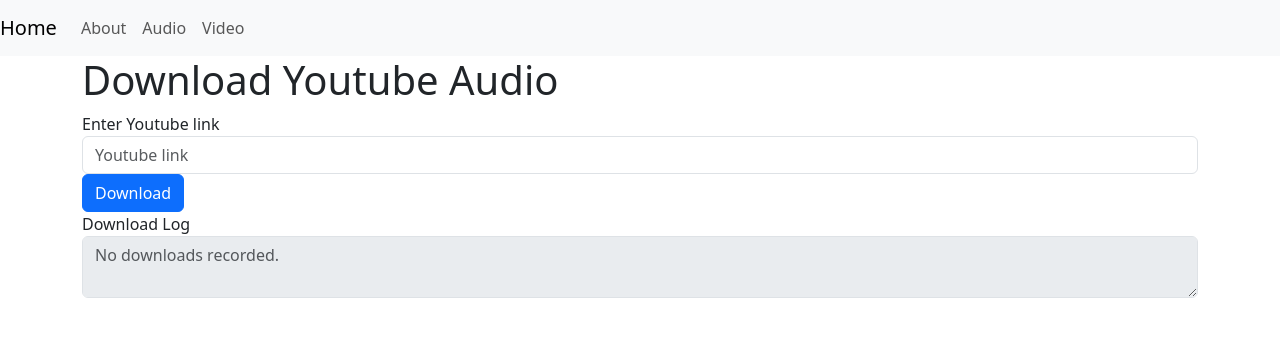
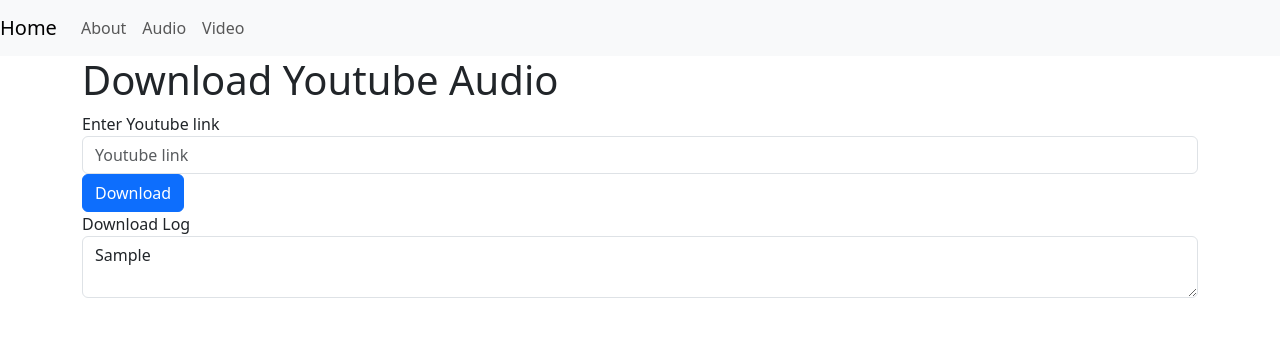
Before and after one commit to Andy-Nkumane/youtube-video-downloader, a Flask app: template templates/audio.html in a window 1280 px wide. Shown: the top 356 px of the page. Run offline with Flask 2, Linux system fonts and the light colour scheme; the template is opened without the code that fills it: most values are stand-ins (such as "Sample title", 1, 10 or a date in 2020).

Commit message:
changed textarea from disabled to readonly

```diff
--- a/templates/audio.html
+++ b/templates/audio.html
@@ -13,6 +13,6 @@
         <div class="form-group">
             <label for="download-log">Download Log</label>
             <textarea name="download-log" placeholder="No downloads recorded."
-                      class="form-control" disabled>{{ request.form['download-log'] }}</textarea>
+                      class="form-control" readonly>{{ sample_output }}</textarea>
         </div>
 {% endblock %}
--- a/templates/video.html
+++ b/templates/video.html
@@ -13,6 +13,6 @@
         <div class="form-group">
             <label for="download-log">Download Log</label>
             <textarea name="download-log" placeholder="No downloads recorded."
-                      class="form-control" disabled>{{ request.form['download-log'] }}</textarea>
+                      class="form-control" readonly>{{ request.form['download-log'] }}</textarea>
         </div>
 {% endblock %}
```
